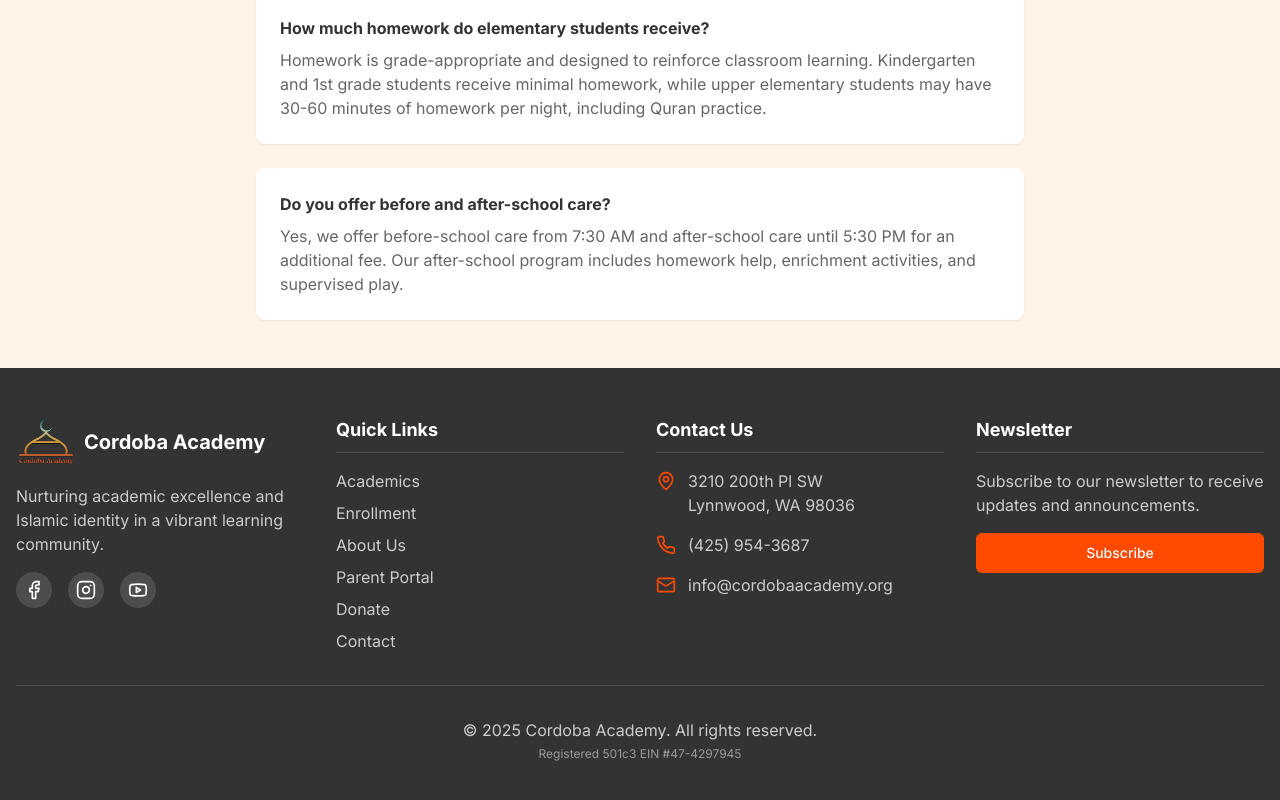
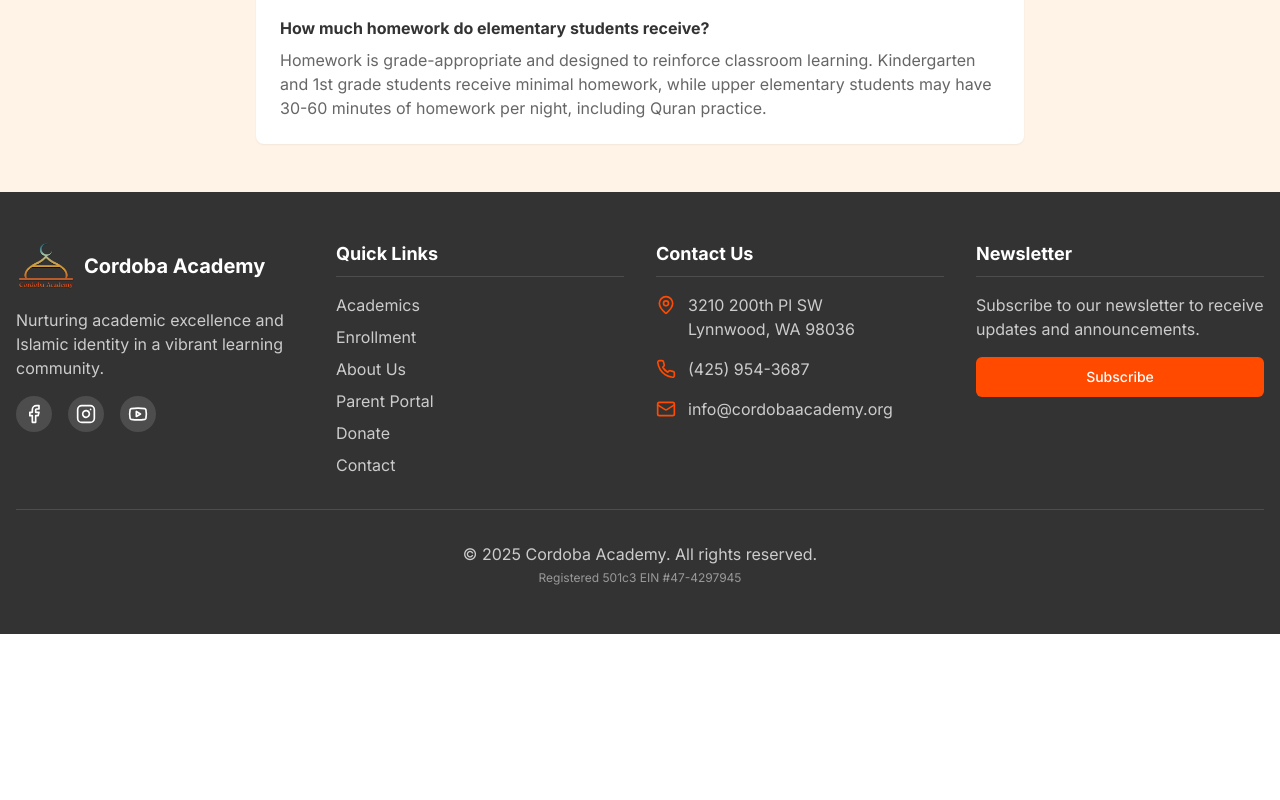
Before and after one commit to ca-seattle/cordoba-website, a Next.js app: page /academics/elementary in a window 1280 px wide. Shown: the part 5594-6394 px from the top of the page. After the commit the page ends 6228 px from the top, so only its background shows below. Built offline with nearby package versions, Linux system fonts and the light colour scheme.

Commit message:
suggested edits

```diff
--- a/app/academics/elementary/page.tsx
+++ b/app/academics/elementary/page.tsx
@@ -530,13 +530,6 @@ export default function ElementaryPage() {
               night, including Quran practice.
             </p>
           </div>
-          <div className="bg-white p-6 rounded-lg shadow-sm">
-            <h3 className="font-bold text-[#333333] mb-2">Do you offer before and after-school care?</h3>
-            <p className="text-[#666666]">
-              Yes, we offer before-school care from 7:30 AM and after-school care until 5:30 PM for an additional fee.
-              Our after-school program includes homework help, enrichment activities, and supervised play.
-            </p>
-          </div>
         </div>
       </div>
     </div>
--- a/app/academics/preschool/page.tsx
+++ b/app/academics/preschool/page.tsx
@@ -626,13 +626,6 @@ export default function PreschoolPage() {
               occasional accidents happen and are prepared to assist children as needed.
             </p>
           </div>
-          <div className="bg-white p-6 rounded-lg shadow-sm">
-            <h3 className="font-bold text-[#333333] mb-2">Do you offer before and after-school care?</h3>
-            <p className="text-[#666666]">
-              Yes, we offer before-school care from 7:30 AM and after-school care until 5:30 PM for an additional fee.
-              Our after-school program includes supervised play, rest time, and enrichment activities.
-            </p>
-          </div>
         </div>
       </div>
     </div>
--- a/app/contact/page.tsx
+++ b/app/contact/page.tsx
@@ -296,8 +296,7 @@ export default function ContactPage() {
               </h3>
               <p className="text-[#666666]">
                 Our school day runs from 8:30 AM to 3:30 PM, Monday through
-                Friday. Before-school care is available from 7:30 AM, and
-                after-school care is available until 5:30 PM.
+                Friday.
               </p>
             </div>
             <div className="bg-white p-6 rounded-lg shadow-sm">
--- a/app/enrollment/page.tsx
+++ b/app/enrollment/page.tsx
@@ -344,13 +344,6 @@ export default function EnrollmentPage() {
             </p>
           </div>
           <div className="bg-white p-6 rounded-lg shadow-sm">
-            <h3 className="font-bold text-[#333333] mb-2">Is before and after-school care available?</h3>
-            <p className="text-[#666666]">
-              Yes, we offer before-school care from 7:30 AM and after-school care until 5:30 PM for an additional fee.
-              Our after-school program includes homework help, enrichment activities, and supervised play.
-            </p>
-          </div>
-          <div className="bg-white p-6 rounded-lg shadow-sm">
             <h3 className="font-bold text-[#333333] mb-2">Do you provide transportation?</h3>
             <p className="text-[#666666]">
               We do not currently provide transportation services. Families are responsible for arranging transportation
--- a/app/faq/page.tsx
+++ b/app/faq/page.tsx
@@ -19,7 +19,7 @@ export default function FAQPage() {
     {
       question: "What are your school hours?",
       answer:
-        "Our school day runs from 8:30 AM to 3:30 PM, Monday through Friday. Before-school care is available from 7:30 AM, and after-school care is available until 5:30 PM for an additional fee.",
+        "Our school day runs from 8:30 AM to 3:30 PM, Monday through Friday.",
     },
     {
       question: "Is Cordoba Academy accredited?",
--- a/app/parent-portal/page.tsx
+++ b/app/parent-portal/page.tsx
@@ -93,7 +93,7 @@ export default function ParentPortalPage() {
                 </CardContent>
               </Card> */}
 
-              <Card className="flex flex-col">
+              {/* <Card className="flex flex-col">
                 <CardHeader className="flex flex-row items-center gap-4">
                   <div className="bg-[#F5E8D8] rounded-full p-2">
                     <FileText className="h-5 w-5 text-[#B05834]" />
@@ -117,7 +117,7 @@ export default function ParentPortalPage() {
                     </Link>
                   </div>
                 </CardContent>
-              </Card>
+              </Card> */}
 
               <Card className="flex flex-col">
                 <CardHeader className="flex flex-row items-center gap-4">
@@ -146,7 +146,7 @@ export default function ParentPortalPage() {
                 </CardContent>
               </Card>
 
-              <Card className="flex flex-col">
+              {/* <Card className="flex flex-col">
                 <CardHeader className="flex flex-row items-center gap-4">
                   <div className="bg-[#F5E8D8] rounded-full p-2">
                     <Bell className="h-5 w-5 text-[#B05834]" />
@@ -171,9 +171,9 @@ export default function ParentPortalPage() {
                     </Link>
                   </div>
                 </CardContent>
-              </Card>
+              </Card> */}
 
-              <Card className="flex flex-col">
+              {/* <Card className="flex flex-col">
                 <CardHeader className="flex flex-row items-center gap-4">
                   <div className="bg-[#F5E8D8] rounded-full p-2">
                     <Users className="h-5 w-5 text-[#B05834]" />
@@ -198,9 +198,9 @@ export default function ParentPortalPage() {
                     </Link>
                   </div>
                 </CardContent>
-              </Card>
+              </Card> */}
 
-              <Card className="flex flex-col">
+              {/* <Card className="flex flex-col">
                 <CardHeader className="flex flex-row items-center gap-4">
                   <div className="bg-[#F5E8D8] rounded-full p-2">
                     <BookOpen className="h-5 w-5 text-[#B05834]" />
@@ -226,9 +226,9 @@ export default function ParentPortalPage() {
                     </Link>
                   </div>
                 </CardContent>
-              </Card>
+              </Card> */}
 
-              <Card className="flex flex-col">
+              {/* <Card className="flex flex-col">
                 <CardHeader className="flex flex-row items-center gap-4">
                   <div className="bg-[#F5E8D8] rounded-full p-2">
                     <MessageSquare className="h-5 w-5 text-[#B05834]" />
@@ -253,7 +253,7 @@ export default function ParentPortalPage() {
                     </Link>
                   </div>
                 </CardContent>
-              </Card>
+              </Card> */}
             </div>
 
             {/* <div className="bg-[#F5E8D8] p-6 rounded-lg">
```
